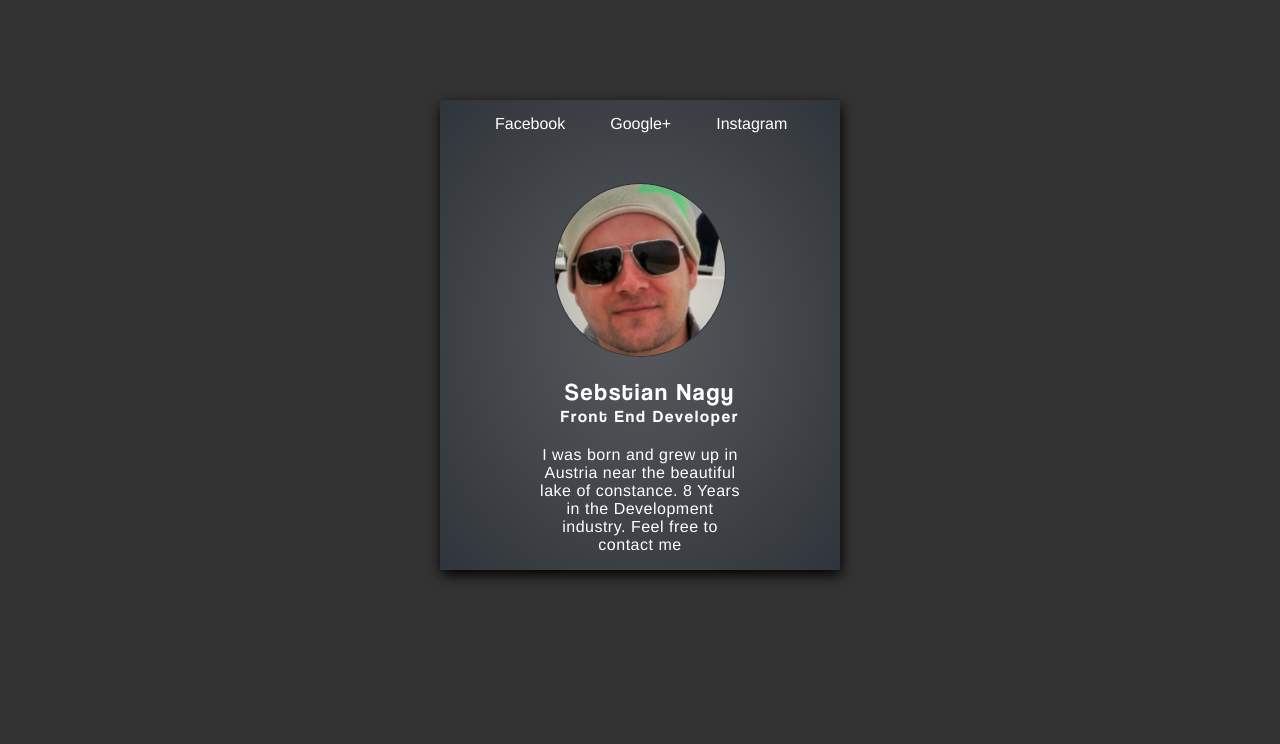
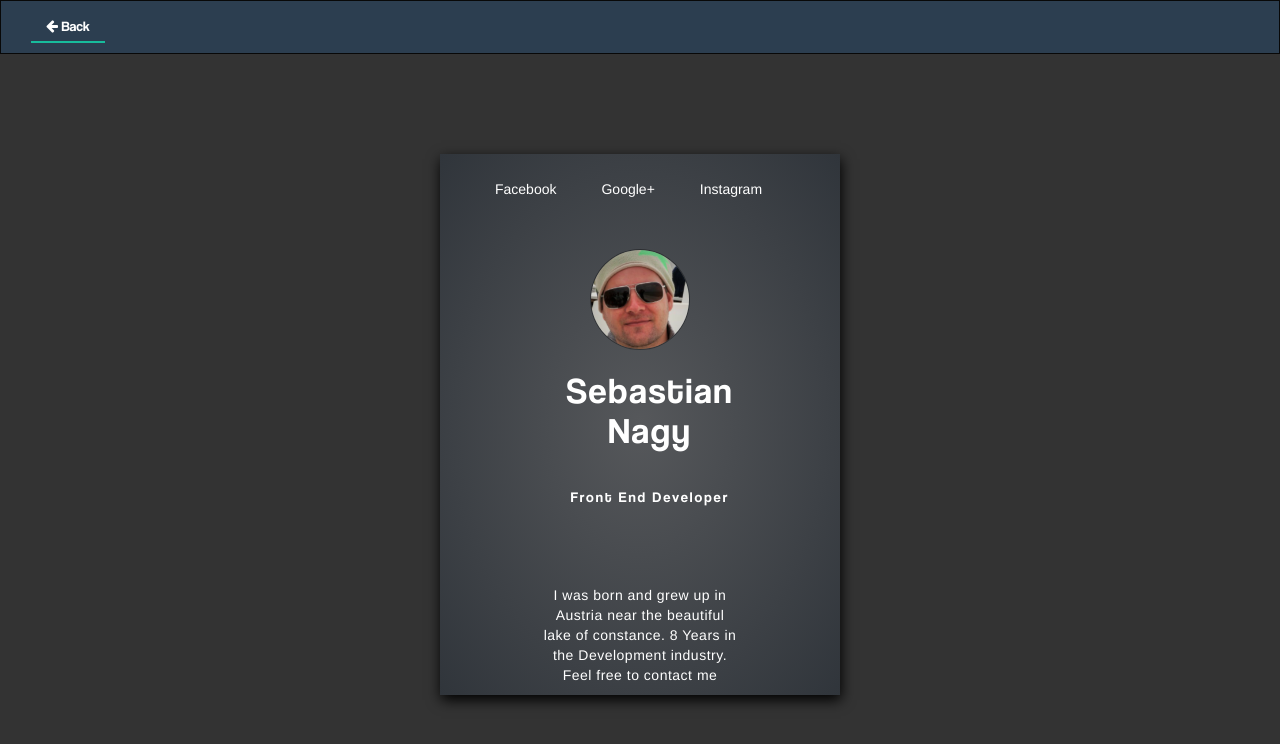
Before and after one commit to snagy22000/project-assignment-3-profiles.moderndeveloper-sidebar, a plain HTML site: page index.html in a window 1280 px wide. Drawn offline with nearby package versions, Linux system fonts and the light colour scheme; a web font is replaced by a local one.

Commit message:
update profile

```diff
--- a/css/style.css
+++ b/css/style.css
@@ -1,3 +1,41 @@
+/*
+		NAVIGATION
+*/
+
+.navbar-brand {
+	color: #fff;
+}
+
+.navbar-inverse .navbar-nav>.active>a,
+.navbar-inverse .navbar-nav>.active>a:focus,
+.navbar-inverse .navbar-nav>.active>a:hover,
+.navbar-inverse .navbar-nav a:hover{
+	background-color: rgb(44, 62, 80);
+	padding-bottom: 5px;
+	margin-bottom: 10px;
+	border-bottom: 2px solid rgb(24,188,156);
+}
+
+.navbar-inverse .navbar-nav a:before {
+	font-family: FontAwesome;
+	content: "\f060  ";
+}
+
+.navbar {
+	margin-bottom: 0;
+	border-radius: 0;
+	background-color: rgb(44, 62, 80);
+}
+
+
+/*
+
+	SITE SETUP
+
+*/
+
+
+
 /* color :#4D4E50  #333333   */
 
 @font-face {
@@ -56,7 +94,7 @@ body {
 	margin: 10px auto;
 	border-radius: 50%;
 	border: 0.25px solid rgba(0, 0, 0, 0.35);
-	background: linear-gradient(top)
+	width: 50%;
 }
 
 .section-profile h1 {
@@ -70,8 +108,9 @@ body {
 
 .section-profile h1 span {
 	width: 100%;
-	font-size: 70%;
+	font-size: 40%;
 	display: block;
+	padding-top: 40px;
 }
 
 .section-profile p {
@@ -80,4 +119,5 @@ body {
 	letter-spacing: 0.5px;
 	text-align: center;
 	font-family: Helvetica;
+	padding-top: 60px;
 }
--- a/index.html
+++ b/index.html
@@ -1,13 +1,42 @@
 <!DOCTYPE html>
 <html lang="en">
-
 <head>
   <meta charset="UTF-8">
+  <meta name="viewport" content="width=device-width, initial-scale=1">
   <title>Profile</title>
+  <link href="//db.onlinewebfonts.com/c/a6bec1c4ef2d2fd1bac5a6951f5f32a3?family=American+Captain" rel="stylesheet"
+        type="text/css"/>
+  <link rel="stylesheet" href="http://maxcdn.bootstrapcdn.com/bootstrap/3.3.6/css/bootstrap.min.css">
+  <link href="https://fonts.googleapis.com/css?family=Lato:400,700,400italic,700italic" rel="stylesheet"
+        type="text/css">
+  <link rel="stylesheet" href="https://cdnjs.cloudflare.com/ajax/libs/font-awesome/4.6.3/css/font-awesome.min.css">
   <link rel="stylesheet" href="css/style.css">
+  <script src="https://ajax.googleapis.com/ajax/libs/jquery/1.12.4/jquery.min.js"></script>
+  <script src="http://maxcdn.bootstrapcdn.com/bootstrap/3.3.6/js/bootstrap.min.js"></script>
+  <script type="text/javascript" src="https://cdnjs.cloudflare.com/ajax/libs/prefixfree/1.0.7/prefixfree.min.js"></script>
+  <script type='text/javascript' src='/javascript-file.js'></script>
+  <!--[if lte IE 8]>
+  <script src="/ie7.js"></script>
+  <![endif]-->
 </head>
+<body>
+<nav class="navbar navbar-inverse">
+  <div class="container-fluid">
+    <div class="navbar-header">
+      <button type="button" class="navbar-toggle" data-toggle="collapse" data-target="#myNavbar">
+        <span class="icon-bar"></span>
+        <span class="icon-bar"></span>
+        <span class="icon-bar"></span>
+      </button>
 
-<body>
+    </div>
+    <div class="collapse navbar-collapse" id="myNavbar">
+      <ul class="nav navbar-nav navbar-left">
+        <li class="active"><a href="../snagy22000.github.io/index.html">Back</a></li>
+      </ul>
+    </div>
+  </div>
+</nav>
 <div class="row">
   <header class="section-header">
     <nav>
@@ -20,8 +49,9 @@
   </header>
   <section class="section-profile">
     <img src="images/image.png" alt="my pic">
-			<h1>Sebstian Nagy<span> Front End Developer</span></h1>
-			<p>I was born and grew up in Austria near the beautiful lake of constance. 8 Years in the Development industry. Feel free to contact me </p>
+    <h1>Sebastian Nagy<span> Front End Developer</span></h1>
+    <p>I was born and grew up in Austria near the beautiful lake of constance. 8 Years in the Development industry. Feel
+      free to contact me </p>
   </section>
 </div>
 </body>
```
Lines whose indentation alone changed are shown as unchanged.
